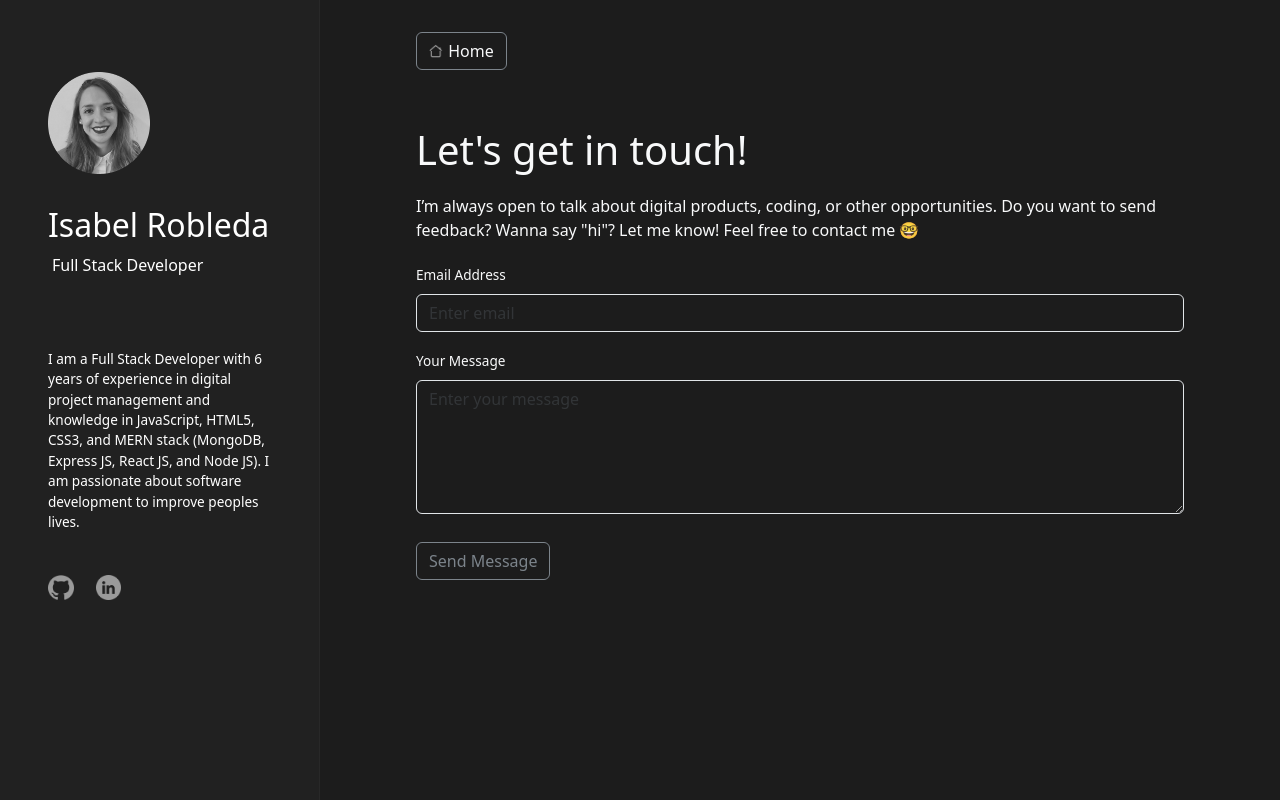
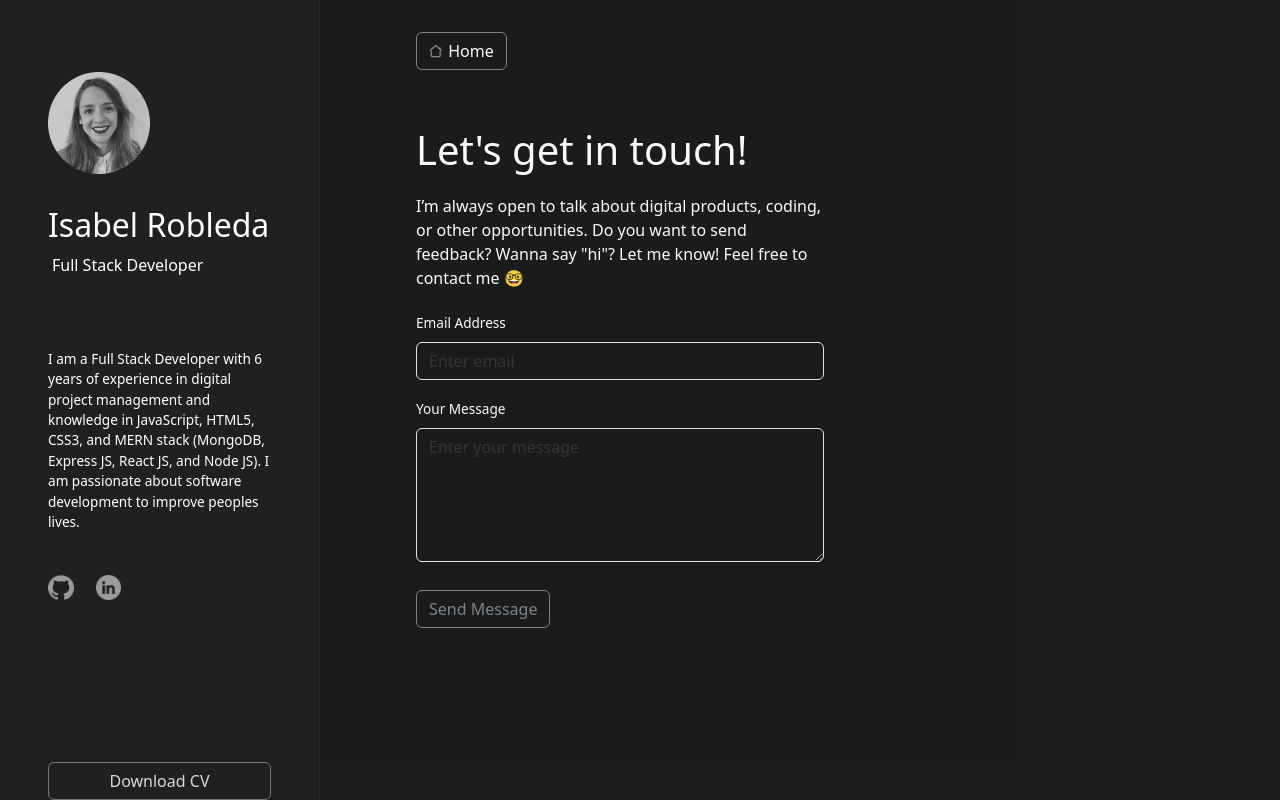
Before and after one commit to isabelrobleda/portfolio, a React (Vite) app: page /contact in a window 1280 px wide. Shown: the top 802 px of the page. Built offline with nearby package versions, Linux system fonts and the light colour scheme.

Commit message:
final fixes CSS

```diff
--- a/src/components/Contact.tsx
+++ b/src/components/Contact.tsx
@@ -56,13 +56,13 @@ const ContactForm: React.FC<ContactFormProps> = () => {
                 Home</button>
             </Link>
       <h1 className="mt-5 py-2 px-5 mb-1">Let's get in touch!</h1>
-      <p className="mt-1 py-2 px-5 mb-1">
+      <p className="mt-1 py-2 px-5 mb-1 col-lg-7">
         I’m always open to talk about digital products, coding, or other
         opportunities. Do you want to send feedback? Wanna say "hi"? Let me
         know! Feel free to contact me 🤓
       </p>
       <form onSubmit={handleSubmit}>
-        <div className="form-group mt-1 py-2 px-5 mb-1">
+        <div className="form-group mt-1 py-2 px-5 mb-1 col-lg-7" >
           <label htmlFor="InputEmail" className="fonts-home">
             Email Address
           </label>
@@ -74,7 +74,7 @@ const ContactForm: React.FC<ContactFormProps> = () => {
             required
           />
         </div>
-        <div className="form-group py-1 px-5 mb-3">
+        <div className="form-group py-1 px-5 mb-3 col-lg-7">
           <label htmlFor="ControlTextarea" className="fonts-home">
             Your Message
           </label>
--- a/src/components/Home.tsx
+++ b/src/components/Home.tsx
@@ -62,7 +62,7 @@ const Home = ({
               <Link to={project.url} target="_blank" className="card-project">
                 <div
                   key={index}
-                  className="card mb-3 text-white bg-transparent project-card px-3 py-3 mx-md-5 mx-3"
+                  className="card mb-3 text-white bg-transparent project-card py-3 mx-md-5 mx-3"
                 >
                   <div className="g-0 d-md-flex align-items-center">
                     <div className="col-md-3 absolute">
--- a/src/index.css
+++ b/src/index.css
@@ -73,8 +73,9 @@
 }
 
 .images-projects {
-  width: 85%;
+  width: 12vw;
   display: block;
+  padding-left: 12%;
 
   @media (max-width: 768px) {
     width: 85%;
@@ -163,8 +164,12 @@
 .div-button {
   display:flex;
   flex-direction: column;
-  height: 40%;
+  height: 20%;
   justify-content: flex-end;
+
+  @media (min-width: 1700px) {
+    height: 40%;
+   }
 }
 
 
--- a/src/main.tsx
+++ b/src/main.tsx
@@ -30,7 +30,7 @@ const projectsData = [
       "In this game, players assume the role of a llama that automatically spits at appearing and disappearing targets. The project demonstrates my technical prowess in leveraging core web technologies to create an interactive and entertaining gaming experience.",
     imageSrc: "src/assets/spitting-llama.png",
     url: "https://isabelrobleda.github.io/project1-game/",
-    techStack: ["JavaScript", "HTML", "CSS", "DOM Manipulatino" ]
+    techStack: ["JavaScript", "HTML", "CSS", "DOM Manipulation" ]
   },
 ];
 
```
